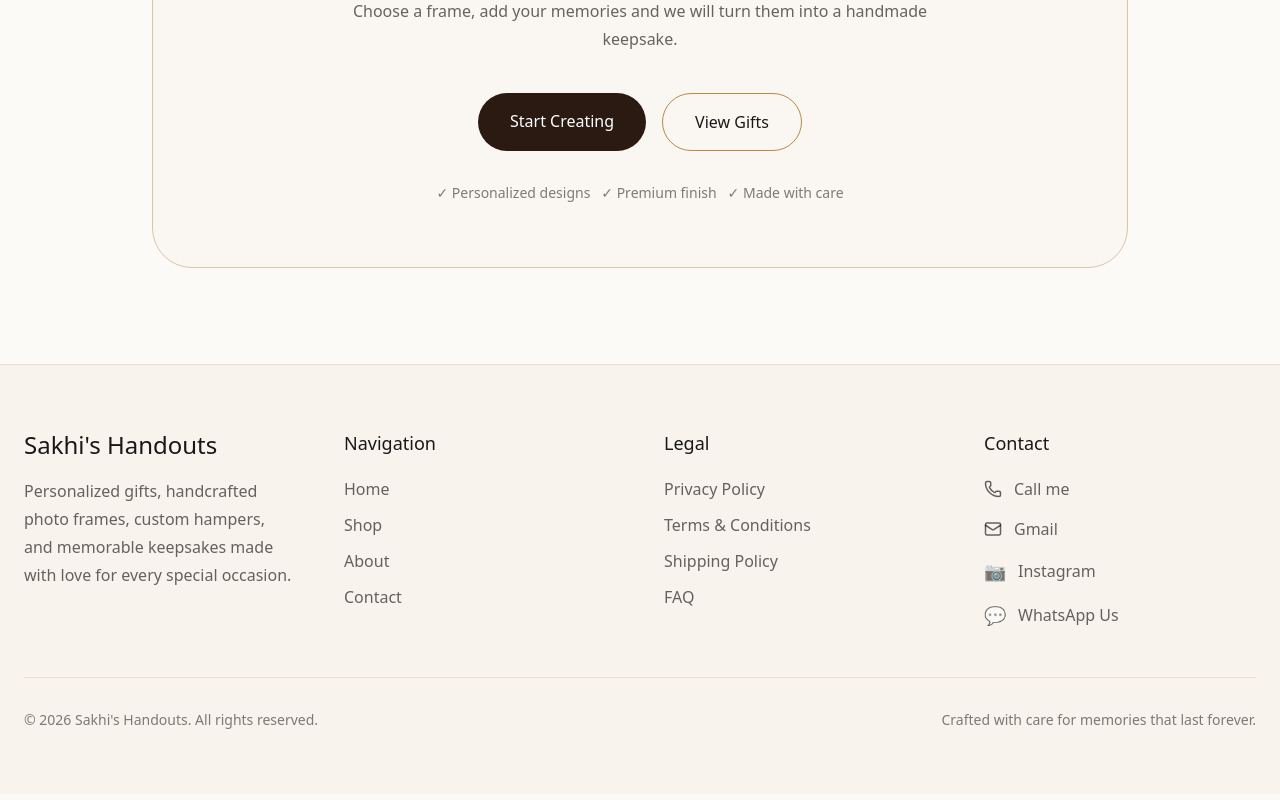
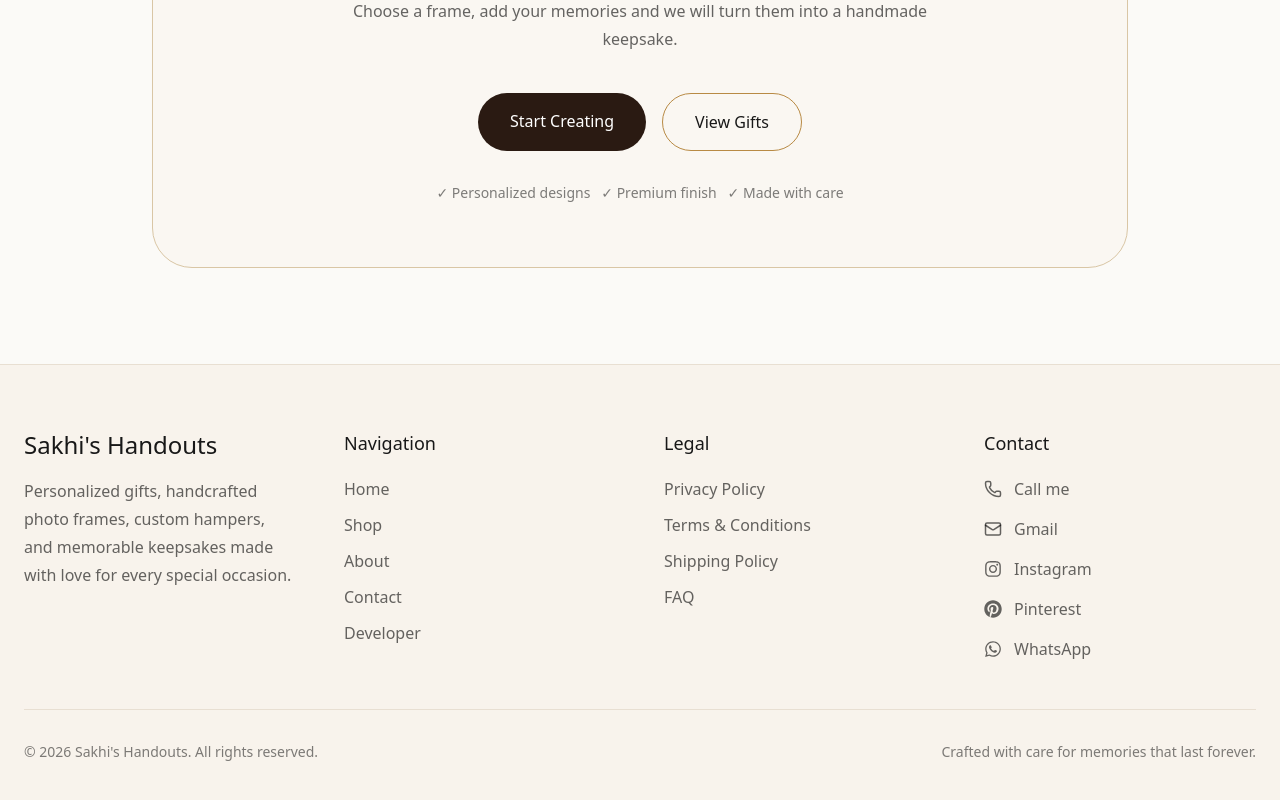
Before and after one commit to Mozuday/Sakhis-handouts, a Next.js app: page / in a window 1280 px wide. Shown: the part 3362-4162 px from the top of the page. Built offline with nearby package versions, Linux system fonts and the light colour scheme; no server answers; the database is empty.

Commit message:
Enhance footer with social media icons
Added social media icons for Instagram, Pinterest, and WhatsApp to the footer.

```diff
--- a/src/components/layout/footer.tsx
+++ b/src/components/layout/footer.tsx
@@ -1,5 +1,6 @@
 import Link from "next/link";
 import { Mail, Phone } from "lucide-react";
+import { FaInstagram, FaPinterest, FaWhatsapp } from "react-icons/fa";
 
 export default function Footer() {
   return (
@@ -61,6 +62,15 @@ export default function Footer() {
                   className="transition hover:text-black"
                 >
                   Contact
+                </Link>
+              </li>
+
+              <li>
+                <Link
+                  href="/https://udayportfolio-orcin.vercel.app/"
+                  className="transition hover:text-black"
+                >
+                  Developer
                 </Link>
               </li>
             </ul>
@@ -142,18 +152,28 @@ export default function Footer() {
   rel="noopener noreferrer"
   className="flex items-center gap-3 transition hover:text-black"
 >
-    <span className="text-lg">📷</span>
+  <FaInstagram size={18} />
   <span>Instagram</span>
 </a>
 
 <a
-    href="https://wa.me/7206275809"
+  href="https://pinterest.com/sakhishandout"
   target="_blank"
   rel="noopener noreferrer"
   className="flex items-center gap-3 transition hover:text-black"
 >
-    <span className="text-lg">💬</span>
-    <span>WhatsApp Us</span>
+  <FaPinterest size={18} />
+  <span>Pinterest</span>
+</a>
+
+<a
+  href="https://wa.me/917206275809"
+  target="_blank"
+  rel="noopener noreferrer"
+  className="flex items-center gap-3 transition hover:text-black"
+>
+  <FaWhatsapp size={18} />
+  <span>WhatsApp</span>
 </a>
             </div>
           </div>
```
Lines whose indentation alone changed are shown as unchanged.
